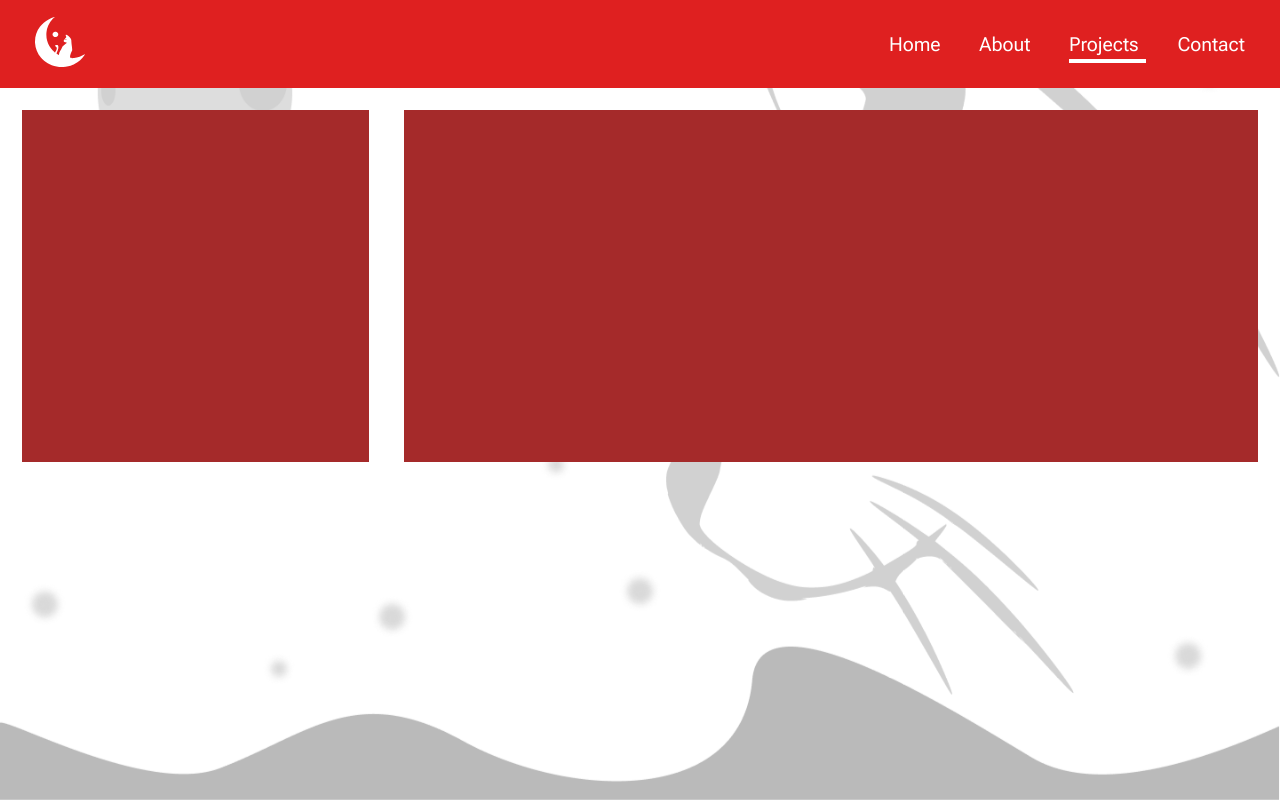
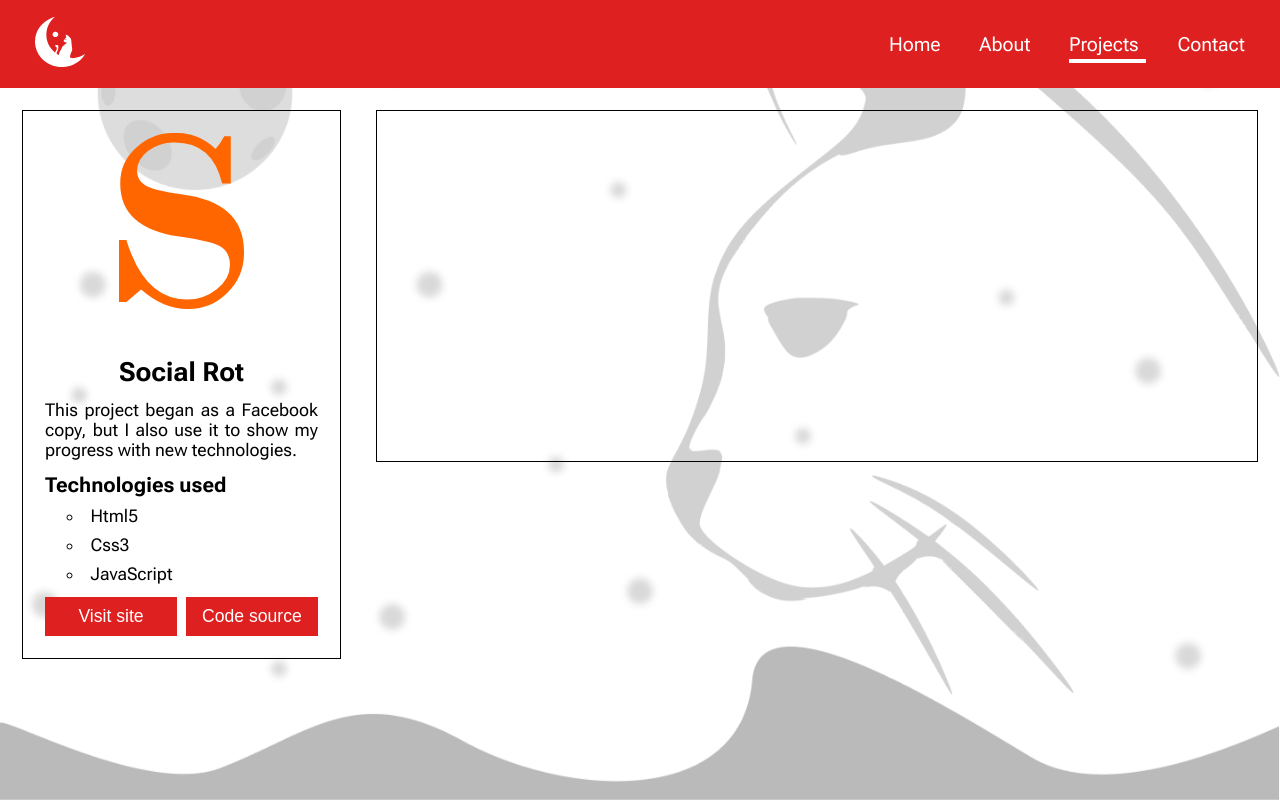
Before and after one commit to JorgeKerilima19/portfolio, a React (Vite) app: page /portfolio/projects/1 in a window 1280 px wide. Built offline with nearby package versions, Linux system fonts and the light colour scheme.

Commit message:
project main details

```diff
--- a/src/main.css
+++ b/src/main.css
@@ -10,6 +10,18 @@
 }
 ul {
   list-style: none;
+}
+button {
+  font-size: inherit;
+}
+.list-inside {
+  list-style-position: inside;
+}
+.list-outside {
+  list-style-position: outside;
+}
+.list-dot {
+  list-style: circle;
 }
 .absolute {
   position: absolute;
@@ -660,6 +672,24 @@ ul {
 .overflow-hidden {
   overflow: hidden;
 }
+.text-center {
+  text-align: center;
+}
+.text-start {
+  text-align: start;
+}
+.text-end {
+  text-align: end;
+}
+.text-justify {
+  text-align: justify;
+}
+.text-right {
+  text-align: right;
+}
+.text-left {
+  text-align: left;
+}
 .w-full {
   width: 100%;
 }
--- a/src/pages/ProjectPage.tsx
+++ b/src/pages/ProjectPage.tsx
@@ -13,7 +13,23 @@ export const ProjectPage = () => {
 
   return (
     <section className="h-screen px-5 py-5 flex gap-8 items-start justify-start project-main__container">
-      <div className="project-info__main-container"></div>
+      <div className="project-info__main-container flex-col items-center gap-10 p-5">
+        <div>{project?.projectLogo}</div>
+        <div className="flex-col gap-3">
+          <h2 className="text-center">{project?.projectName}</h2>
+          <span className="text-justify">{project?.projectDescription}.</span>
+          <ul className="grid gap-2 list-dot">
+            <h3>Technologies used</h3>
+            {project?.tools?.map((tool) => (
+              <li className="pl-5 list-inside">{tool}</li>
+            ))}
+          </ul>
+          <div className="flex justify-evenly gap-2">
+            <button className="project-link__button py-2">Visit site</button>
+            <button className="project-link__button py-2">Code source</button>
+          </div>
+        </div>
+      </div>
       <div className="project-info__details-container"></div>
     </section>
   );
--- a/src/pages/styles/projects.css
+++ b/src/pages/styles/projects.css
@@ -129,16 +129,22 @@
 
 .project-info__main-container {
   width: min(40%, 20rem);
-  height: 20rem;
-  background-color: brown;
+  border: thin solid black;
 }
 .project-info__details-container {
-  width: 70%;
+  width: 80%;
   height: 20rem;
-  background-color: brown;
+  border: thin solid black;
 }
 .project-main__container {
   align-content: start;
+}
+.project-link__button {
+  background-color: var(--primary-color);
+  outline: transparent;
+  border: 0;
+  color: var(--text-primary-color);
+  width: 100%;
 }
 
 @media (max-width: 720px) {
```
